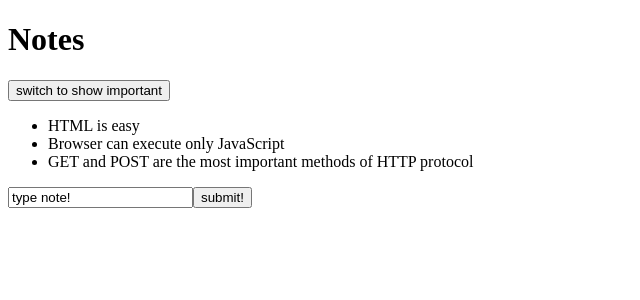
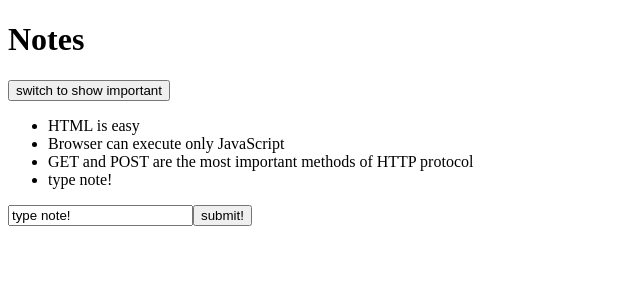
Before and after one commit to hajineats/Learning, a React (Create React App) app in the folder someapp/: page / in a window 1280 px wide. Shown: the top 300 px of the page, without its empty margins (0-640 px from the left). Built offline with nearby package versions, Linux system fonts and the light colour scheme; data requests are answered from the project's data file.

Commit message:
use axios to send post request to server

```diff
--- a/someapp/db.json
+++ b/someapp/db.json
@@ -17,6 +17,12 @@
       "content": "GET and POST are the most important methods of HTTP protocol",
       "date": "2019-05-30T19:20:14.298Z",
       "important": true
+    },
+    {
+      "id": 4,
+      "content": "type note!",
+      "date": "2021-05-06T12:28:40.125Z",
+      "important": true
     }
   ]
 }
--- a/someapp/src/App.js
+++ b/someapp/src/App.js
@@ -1,11 +1,26 @@
-import React, {useState} from 'react'
+import React, {useState, useEffect} from 'react'
 import Note from './components/Note'
+import axios from 'axios'
 
 
-const App = (props) => {
-    const [notes, setNotes] = useState(props.notes)
+const App = () => {
+    const [notes, setNotes] = useState([])
     const [newNote, setNewNote] = useState('type note!')
     const [showAll, setShowAll] = useState(true)
+
+    const hook = ()=>{
+        console.log('effect')
+        axios
+            .get('http://localhost:3001/notes')
+            .then(response =>{
+                console.log('promise fulfiled')
+                setNotes(response.data)
+            })
+    }
+
+    useEffect(hook,[])
+    console.log('render', notes.length, 'notes')
+
     const handleSubmit = (event)=>{
         event.preventDefault()
         const noteObject = {
@@ -14,7 +29,11 @@ const App = (props) => {
             date: new Date().toISOString(),
             important: Math.random() <0.5,
         }
-        setNotes(notes.concat(noteObject))
+        axios
+            .post('http://localhost:3001/notes',noteObject)
+            .then(response=>{
+                setNotes(notes.concat(noteObject))
+            })
     }
 
     const handleInput = (event)=>{
--- a/someapp/src/index.js
+++ b/someapp/src/index.js
@@ -1,9 +1,7 @@
 import ReactDOM from 'react-dom';
 import App from './App';
-import axios from 'axios';
 
-axios.get('http://localhost:3001/notes')
-    .then(response => {
-        ReactDOM.render(<App notes={response.data} />,
-            document.getElementById('root'))
-    })
+ReactDOM.render(
+    <App />,
+    document.getElementById('root')
+)
```
